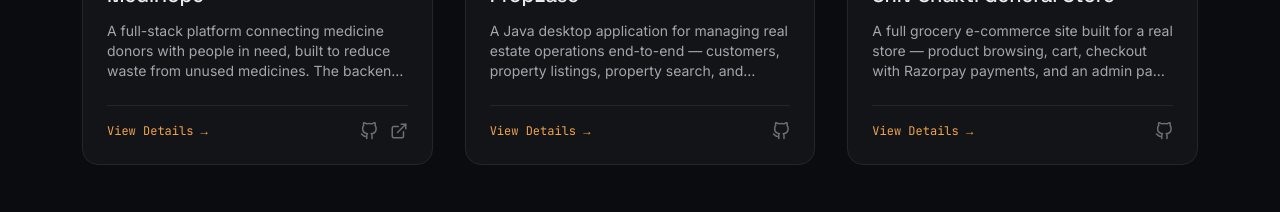
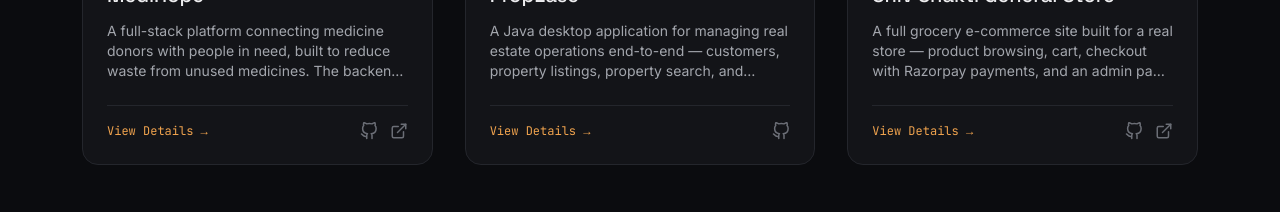
Before and after one commit to mahesh4596/portfolio, a React (Vite) app: page / in a window 1280 px wide. Shown: the part 2300-2512 px from the top of the page. Built offline with nearby package versions, Linux system fonts and the light colour scheme.

Commit message:
add livedemo in project.js

```diff
--- a/src/data/projects.js
+++ b/src/data/projects.js
@@ -44,7 +44,7 @@ export const projects = [
     description: 'A full grocery e-commerce site built for a real store — product browsing, cart, checkout with Razorpay payments, and an admin panel to manage products and orders.',
     techStack: ['React', 'Tailwind CSS', 'Lucide Icons', 'Node.js', 'Express', 'MongoDB', 'Razorpay'],
     github: 'https://github.com/mahesh4596/shiv-shakti-general-store',
-    liveDemo: null,
+    liveDemo: 'https://ssgs-delta.vercel.app/',
     image: ssgsImg,
     imagePlaceholder: 'bg-gradient-to-tr from-bg-primary to-bg-elevated',
     overview: 'Full grocery e-commerce site built for a real store.',
```
